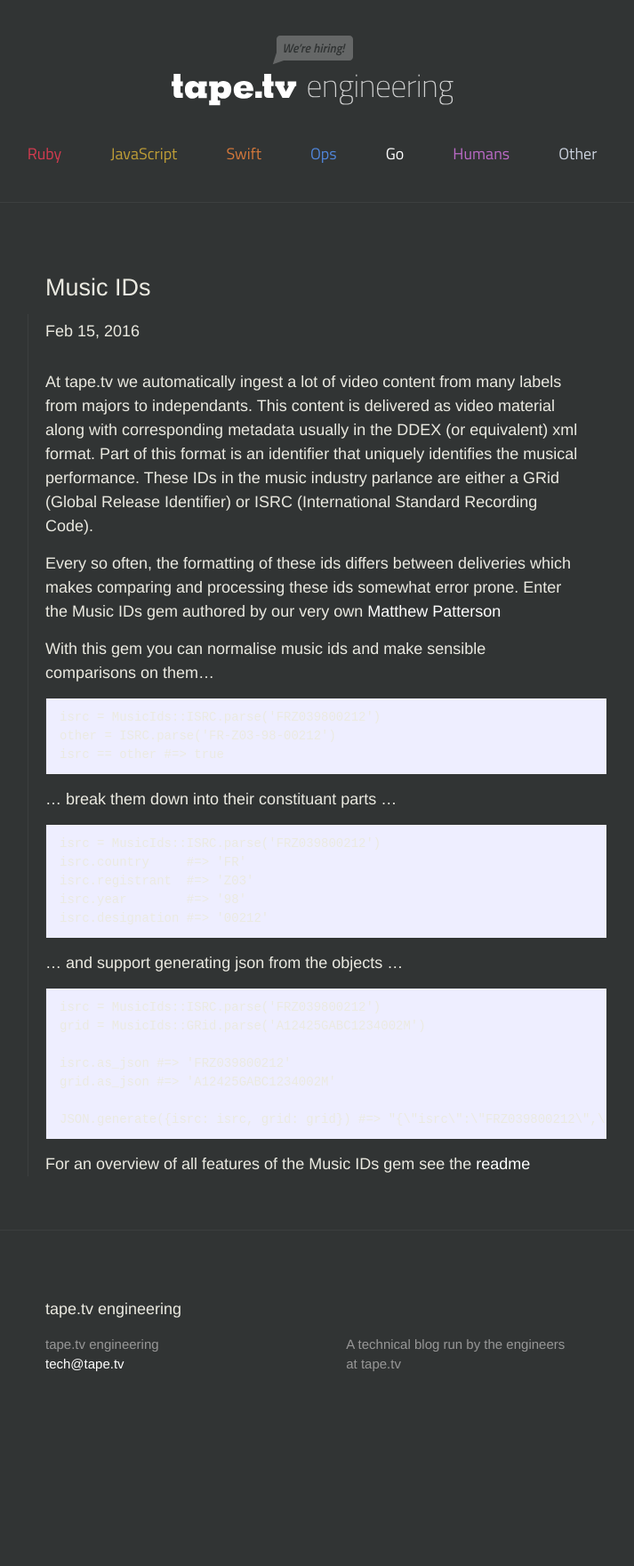
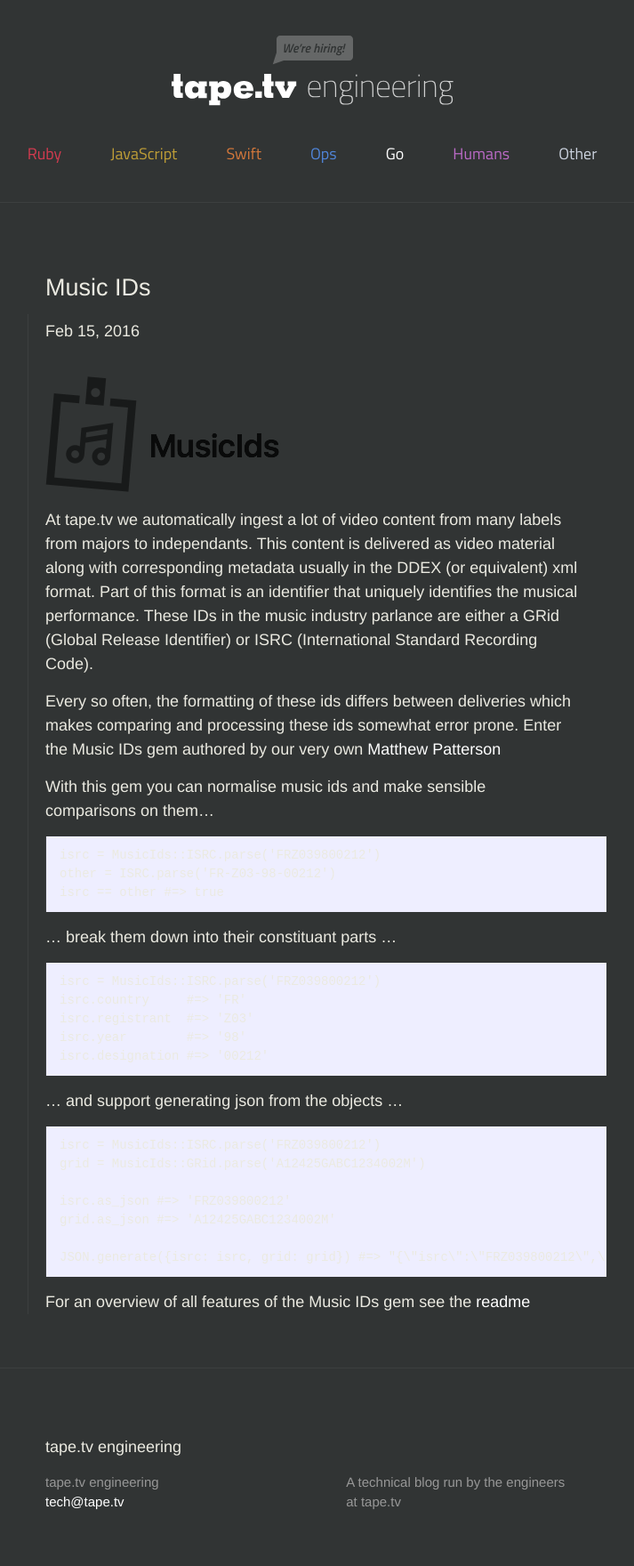
Before and after one commit to tape-tv/tape-tv.github.io, a Jekyll site: the page built from _posts/2016-02-15-music-ids.markdown, in a window 1280 px wide. Shown: the whole page at 89% size, without its empty margins (289-1002 px from the left). Built offline with Jekyll 4.4.1, drawn with Linux system fonts in a browser that asks for light colours; before the commit the page ends 1605 px from its top, so only the background shows below that.

Commit message:
Add a music id image

```diff
--- a/_posts/2016-02-15-music-ids.markdown
+++ b/_posts/2016-02-15-music-ids.markdown
@@ -5,7 +5,10 @@
 categories: ruby
 ---
 
-At tape.tv we automatically ingest a lot of video content from many labels from majors to independants. This content is delivered as video material along with corresponding metadata usually in the DDEX (or equivalent) xml format. Part of this format is an identifier that uniquely identifies the musical performance. These IDs in the music
+![Music IDs]({{ site.url }}/images/music_ids.png)
+
+At tape.tv we automatically ingest a lot of video content from many labels from majors to independants. This content is delivered as video material along with corresponding
+metadata usually in the DDEX (or equivalent) xml format. Part of this format is an identifier that uniquely identifies the musical performance. These IDs in the music
 industry parlance are either a GRid (Global Release Identifier) or ISRC (International Standard Recording Code).
 
 Every so often, the formatting of these ids differs between deliveries which makes comparing and processing these ids somewhat error prone. Enter the Music IDs gem authored
```
Also changed, not shown: images/music_ids.png (added).
